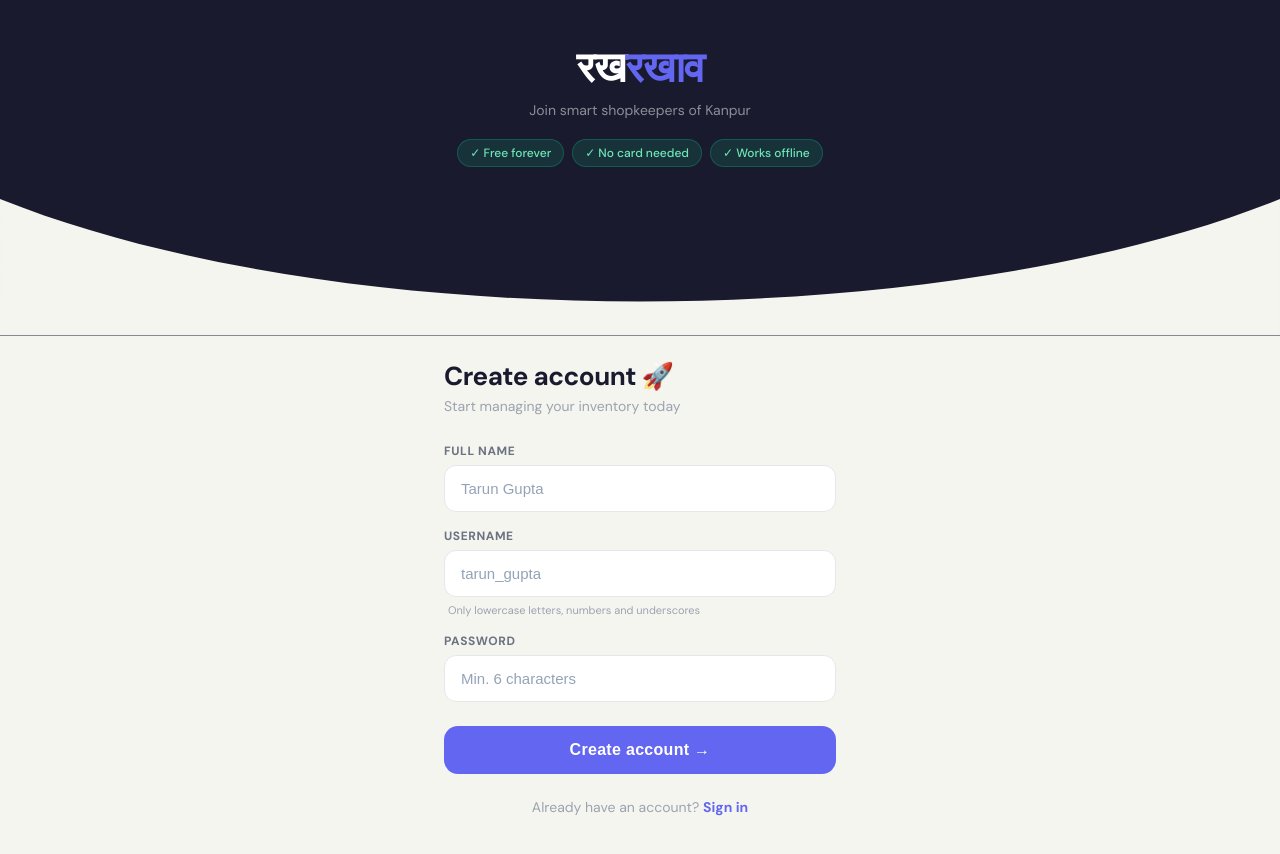
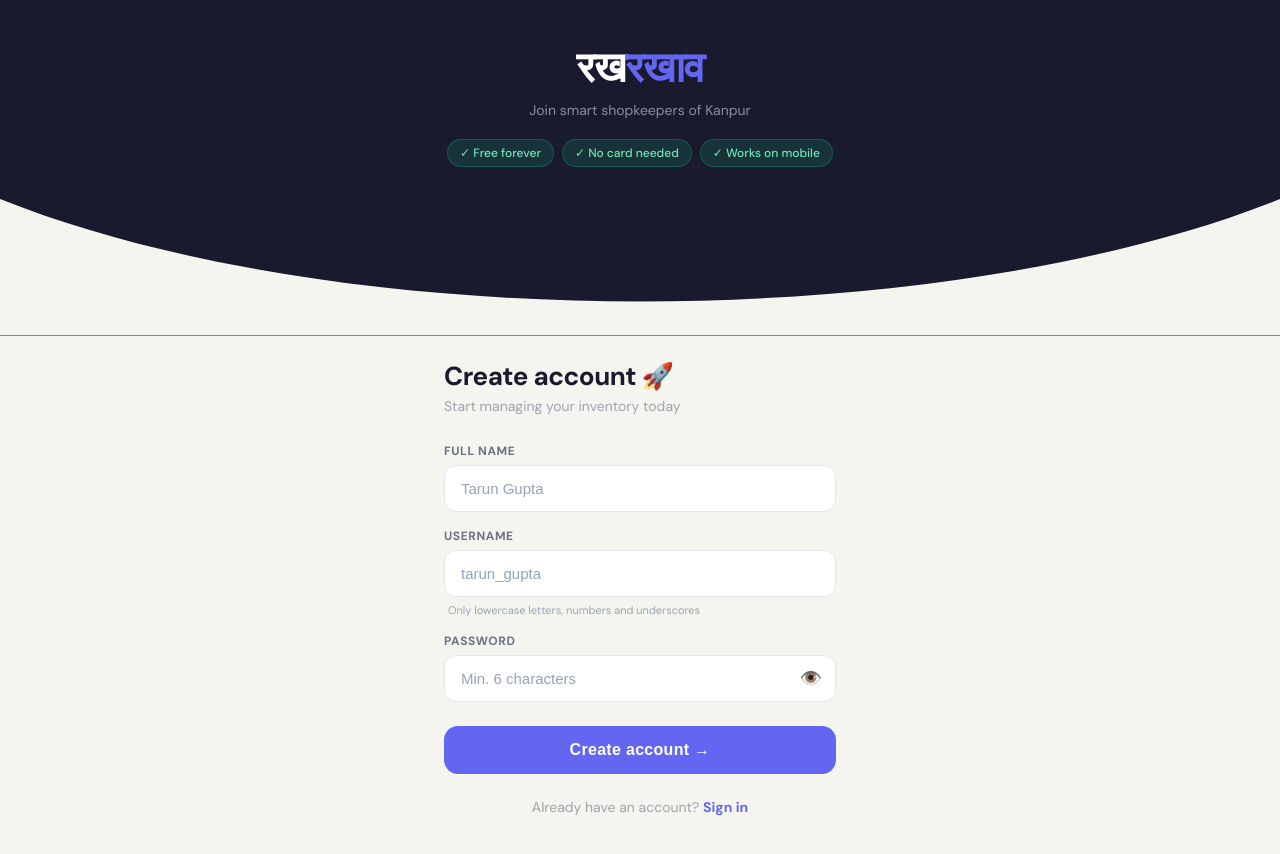
Before and after one commit to kulshreshthsr/Rakh-rakhaav, a Next.js app in the folder client/: page /register in a window 1280 px wide. Built offline with nearby package versions, Linux system fonts and the light colour scheme.

Commit message:
eye button added in password fields

```diff
--- a/client/src/app/login/page.js
+++ b/client/src/app/login/page.js
@@ -5,6 +5,7 @@ import { useRouter } from 'next/navigation';
 export default function LoginPage() {
   const [username, setUsername] = useState('');
   const [password, setPassword] = useState('');
+  const [showPass, setShowPass] = useState(false);
   const [error, setError] = useState('');
   const [loading, setLoading] = useState(false);
   const router = useRouter();
@@ -36,7 +37,6 @@ export default function LoginPage() {
       <link href="https://fonts.googleapis.com/css2?family=DM+Sans:ital,opsz,wght@0,9..40,400;0,9..40,500;0,9..40,600;0,9..40,700;0,9..40,800&display=swap" rel="stylesheet" />
       <div style={{ minHeight: '100vh', fontFamily: "'DM Sans', sans-serif", background: '#f5f5f0', display: 'flex', flexDirection: 'column' }}>
 
-        {/* Top hero section */}
         <div style={{ background: '#1a1a2e', padding: '48px 32px 40px', display: 'flex', flexDirection: 'column', alignItems: 'center', textAlign: 'center' }}>
           <div style={{ fontSize: 42, fontWeight: 800, color: '#fff', letterSpacing: -1, marginBottom: 6 }}>
             रख<span style={{ color: '#6366f1' }}>रखाव</span>
@@ -51,14 +51,12 @@ export default function LoginPage() {
           </div>
         </div>
 
-        {/* Wave divider */}
         <div style={{ background: '#1a1a2e', marginBottom: -1 }}>
           <svg viewBox="0 0 375 40" fill="none" xmlns="http://www.w3.org/2000/svg" style={{ display: 'block', width: '100%' }}>
             <path d="M0 0 C100 40 275 40 375 0 L375 40 L0 40 Z" fill="#f5f5f0"/>
           </svg>
         </div>
 
-        {/* Form section */}
         <div style={{ flex: 1, padding: '24px 24px 40px', maxWidth: 440, margin: '0 auto', width: '100%', boxSizing: 'border-box' }}>
           <h1 style={{ fontSize: 26, fontWeight: 700, color: '#1a1a2e', marginBottom: 4, letterSpacing: -0.5 }}>Welcome back! 👋</h1>
           <p style={{ color: '#9ca3af', fontSize: 14, marginBottom: 28 }}>Sign in to continue</p>
@@ -81,17 +79,28 @@ export default function LoginPage() {
                 style={{ width: '100%', padding: '14px 16px', border: '1.5px solid #e5e7eb', borderRadius: 12, fontSize: 15, color: '#1a1a2e', background: '#fff', boxSizing: 'border-box', outline: 'none' }}
               />
             </div>
+
             <div style={{ marginBottom: 24 }}>
               <label style={{ fontSize: 12, fontWeight: 700, color: '#6b7280', textTransform: 'uppercase', letterSpacing: 0.6, display: 'block', marginBottom: 6 }}>Password</label>
+              <div style={{ position: 'relative' }}>
                 <input
-                type="password"
+                  type={showPass ? 'text' : 'password'}
                   placeholder="••••••••"
                   value={password}
                   onChange={e => setPassword(e.target.value)}
                   required
-                style={{ width: '100%', padding: '14px 16px', border: '1.5px solid #e5e7eb', borderRadius: 12, fontSize: 15, color: '#1a1a2e', background: '#fff', boxSizing: 'border-box', outline: 'none' }}
+                  style={{ width: '100%', padding: '14px 48px 14px 16px', border: '1.5px solid #e5e7eb', borderRadius: 12, fontSize: 15, color: '#1a1a2e', background: '#fff', boxSizing: 'border-box', outline: 'none' }}
                 />
+                <button
+                  type="button"
+                  onClick={() => setShowPass(!showPass)}
+                  style={{ position: 'absolute', right: 14, top: '50%', transform: 'translateY(-50%)', background: 'none', border: 'none', cursor: 'pointer', color: '#9ca3af', fontSize: 18, padding: 0 }}
+                >
+                  {showPass ? '🙈' : '👁️'}
+                </button>
               </div>
+            </div>
+
             <button
               type="submit"
               disabled={loading}
@@ -106,7 +115,6 @@ export default function LoginPage() {
             <a href="/register" style={{ color: '#6366f1', fontWeight: 700, textDecoration: 'none' }}>Create one</a>
           </p>
 
-          {/* Trust badges */}
           <div style={{ marginTop: 32, display: 'flex', justifyContent: 'center', gap: 20 }}>
             {['🔒 Secure', '⚡ Fast', '📱 Mobile Ready'].map((b, i) => (
               <div key={i} style={{ fontSize: 11, color: '#9ca3af', fontWeight: 500 }}>{b}</div>
--- a/client/src/app/page.js
+++ b/client/src/app/page.js
@@ -5,6 +5,7 @@ import { useRouter } from 'next/navigation';
 export default function LoginPage() {
   const [username, setUsername] = useState('');
   const [password, setPassword] = useState('');
+  const [showPass, setShowPass] = useState(false);
   const [error, setError] = useState('');
   const [loading, setLoading] = useState(false);
   const router = useRouter();
@@ -36,7 +37,6 @@ export default function LoginPage() {
       <link href="https://fonts.googleapis.com/css2?family=DM+Sans:ital,opsz,wght@0,9..40,400;0,9..40,500;0,9..40,600;0,9..40,700;0,9..40,800&display=swap" rel="stylesheet" />
       <div style={{ minHeight: '100vh', fontFamily: "'DM Sans', sans-serif", background: '#f5f5f0', display: 'flex', flexDirection: 'column' }}>
 
-        {/* Top hero section */}
         <div style={{ background: '#1a1a2e', padding: '48px 32px 40px', display: 'flex', flexDirection: 'column', alignItems: 'center', textAlign: 'center' }}>
           <div style={{ fontSize: 42, fontWeight: 800, color: '#fff', letterSpacing: -1, marginBottom: 6 }}>
             रख<span style={{ color: '#6366f1' }}>रखाव</span>
@@ -51,14 +51,12 @@ export default function LoginPage() {
           </div>
         </div>
 
-        {/* Wave divider */}
         <div style={{ background: '#1a1a2e', marginBottom: -1 }}>
           <svg viewBox="0 0 375 40" fill="none" xmlns="http://www.w3.org/2000/svg" style={{ display: 'block', width: '100%' }}>
             <path d="M0 0 C100 40 275 40 375 0 L375 40 L0 40 Z" fill="#f5f5f0"/>
           </svg>
         </div>
 
-        {/* Form section */}
         <div style={{ flex: 1, padding: '24px 24px 40px', maxWidth: 440, margin: '0 auto', width: '100%', boxSizing: 'border-box' }}>
           <h1 style={{ fontSize: 26, fontWeight: 700, color: '#1a1a2e', marginBottom: 4, letterSpacing: -0.5 }}>Welcome back! 👋</h1>
           <p style={{ color: '#9ca3af', fontSize: 14, marginBottom: 28 }}>Sign in to continue</p>
@@ -81,17 +79,28 @@ export default function LoginPage() {
                 style={{ width: '100%', padding: '14px 16px', border: '1.5px solid #e5e7eb', borderRadius: 12, fontSize: 15, color: '#1a1a2e', background: '#fff', boxSizing: 'border-box', outline: 'none' }}
               />
             </div>
+
             <div style={{ marginBottom: 24 }}>
               <label style={{ fontSize: 12, fontWeight: 700, color: '#6b7280', textTransform: 'uppercase', letterSpacing: 0.6, display: 'block', marginBottom: 6 }}>Password</label>
+              <div style={{ position: 'relative' }}>
                 <input
-                type="password"
+                  type={showPass ? 'text' : 'password'}
                   placeholder="••••••••"
                   value={password}
                   onChange={e => setPassword(e.target.value)}
                   required
-                style={{ width: '100%', padding: '14px 16px', border: '1.5px solid #e5e7eb', borderRadius: 12, fontSize: 15, color: '#1a1a2e', background: '#fff', boxSizing: 'border-box', outline: 'none' }}
+                  style={{ width: '100%', padding: '14px 48px 14px 16px', border: '1.5px solid #e5e7eb', borderRadius: 12, fontSize: 15, color: '#1a1a2e', background: '#fff', boxSizing: 'border-box', outline: 'none' }}
                 />
+                <button
+                  type="button"
+                  onClick={() => setShowPass(!showPass)}
+                  style={{ position: 'absolute', right: 14, top: '50%', transform: 'translateY(-50%)', background: 'none', border: 'none', cursor: 'pointer', color: '#9ca3af', fontSize: 18, padding: 0 }}
+                >
+                  {showPass ? '🙈' : '👁️'}
+                </button>
               </div>
+            </div>
+
             <button
               type="submit"
               disabled={loading}
@@ -106,7 +115,6 @@ export default function LoginPage() {
             <a href="/register" style={{ color: '#6366f1', fontWeight: 700, textDecoration: 'none' }}>Create one</a>
           </p>
 
-          {/* Trust badges */}
           <div style={{ marginTop: 32, display: 'flex', justifyContent: 'center', gap: 20 }}>
             {['🔒 Secure', '⚡ Fast', '📱 Mobile Ready'].map((b, i) => (
               <div key={i} style={{ fontSize: 11, color: '#9ca3af', fontWeight: 500 }}>{b}</div>
--- a/client/src/app/register/page.js
+++ b/client/src/app/register/page.js
@@ -6,6 +6,7 @@ export default function RegisterPage() {
   const [name, setName] = useState('');
   const [username, setUsername] = useState('');
   const [password, setPassword] = useState('');
+  const [showPass, setShowPass] = useState(false);
   const [error, setError] = useState('');
   const [loading, setLoading] = useState(false);
   const router = useRouter();
@@ -37,14 +38,13 @@ export default function RegisterPage() {
       <link href="https://fonts.googleapis.com/css2?family=DM+Sans:ital,opsz,wght@0,9..40,400;0,9..40,500;0,9..40,600;0,9..40,700;0,9..40,800&display=swap" rel="stylesheet" />
       <div style={{ minHeight: '100vh', fontFamily: "'DM Sans', sans-serif", background: '#f5f5f0', display: 'flex', flexDirection: 'column' }}>
 
-        {/* Top hero */}
         <div style={{ background: '#1a1a2e', padding: '40px 32px 32px', display: 'flex', flexDirection: 'column', alignItems: 'center', textAlign: 'center' }}>
           <div style={{ fontSize: 42, fontWeight: 800, color: '#fff', letterSpacing: -1, marginBottom: 6 }}>
             रख<span style={{ color: '#6366f1' }}>रखाव</span>
           </div>
           <div style={{ fontSize: 14, color: 'rgba(255,255,255,0.5)', marginBottom: 20 }}>Join smart shopkeepers of Kanpur</div>
           <div style={{ display: 'flex', gap: 8, flexWrap: 'wrap', justifyContent: 'center' }}>
-            {['✓ Free forever', '✓ No card needed', '✓ Works offline'].map((f, i) => (
+            {['✓ Free forever', '✓ No card needed', '✓ Works on mobile'].map((f, i) => (
               <div key={i} style={{ background: 'rgba(16,185,129,0.15)', border: '1px solid rgba(16,185,129,0.3)', borderRadius: 20, padding: '5px 12px', fontSize: 12, color: '#6ee7b7', fontWeight: 500 }}>
                 {f}
               </div>
@@ -52,14 +52,12 @@ export default function RegisterPage() {
           </div>
         </div>
 
-        {/* Wave */}
         <div style={{ background: '#1a1a2e', marginBottom: -1 }}>
           <svg viewBox="0 0 375 40" fill="none" xmlns="http://www.w3.org/2000/svg" style={{ display: 'block', width: '100%' }}>
             <path d="M0 0 C100 40 275 40 375 0 L375 40 L0 40 Z" fill="#f5f5f0"/>
           </svg>
         </div>
 
-        {/* Form */}
         <div style={{ flex: 1, padding: '24px 24px 40px', maxWidth: 440, margin: '0 auto', width: '100%', boxSizing: 'border-box' }}>
           <h1 style={{ fontSize: 26, fontWeight: 700, color: '#1a1a2e', marginBottom: 4, letterSpacing: -0.5 }}>Create account 🚀</h1>
           <p style={{ color: '#9ca3af', fontSize: 14, marginBottom: 28 }}>Start managing your inventory today</p>
@@ -82,6 +80,7 @@ export default function RegisterPage() {
                 style={{ width: '100%', padding: '14px 16px', border: '1.5px solid #e5e7eb', borderRadius: 12, fontSize: 15, color: '#1a1a2e', background: '#fff', boxSizing: 'border-box', outline: 'none' }}
               />
             </div>
+
             <div style={{ marginBottom: 6 }}>
               <label style={{ fontSize: 12, fontWeight: 700, color: '#6b7280', textTransform: 'uppercase', letterSpacing: 0.6, display: 'block', marginBottom: 6 }}>Username</label>
               <input
@@ -96,17 +95,28 @@ export default function RegisterPage() {
             <div style={{ fontSize: 11, color: '#9ca3af', marginBottom: 16, paddingLeft: 4 }}>
               Only lowercase letters, numbers and underscores
             </div>
+
             <div style={{ marginBottom: 24 }}>
               <label style={{ fontSize: 12, fontWeight: 700, color: '#6b7280', textTransform: 'uppercase', letterSpacing: 0.6, display: 'block', marginBottom: 6 }}>Password</label>
+              <div style={{ position: 'relative' }}>
                 <input
-                type="password"
+                  type={showPass ? 'text' : 'password'}
                   placeholder="Min. 6 characters"
                   value={password}
                   onChange={e => setPassword(e.target.value)}
                   required
-                style={{ width: '100%', padding: '14px 16px', border: '1.5px solid #e5e7eb', borderRadius: 12, fontSize: 15, color: '#1a1a2e', background: '#fff', boxSizing: 'border-box', outline: 'none' }}
+                  style={{ width: '100%', padding: '14px 48px 14px 16px', border: '1.5px solid #e5e7eb', borderRadius: 12, fontSize: 15, color: '#1a1a2e', background: '#fff', boxSizing: 'border-box', outline: 'none' }}
                 />
+                <button
+                  type="button"
+                  onClick={() => setShowPass(!showPass)}
+                  style={{ position: 'absolute', right: 14, top: '50%', transform: 'translateY(-50%)', background: 'none', border: 'none', cursor: 'pointer', color: '#9ca3af', fontSize: 18, padding: 0 }}
+                >
+                  {showPass ? '🙈' : '👁️'}
+                </button>
               </div>
+            </div>
+
             <button
               type="submit"
               disabled={loading}
```
Lines whose indentation alone changed are shown as unchanged.
